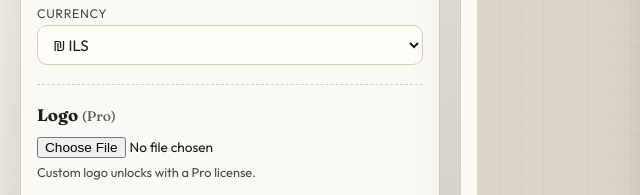
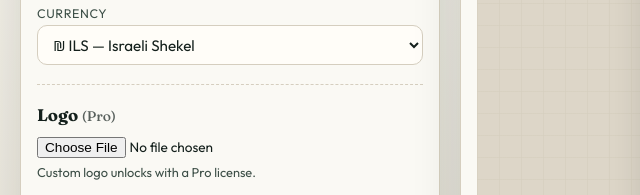
Before and after one commit to mkkCoder/makepricecard, a plain HTML site: page app.html in a window 1280 px wide. Shown: the part 439-634 px from the top of the page, 0-640 px from the left. Drawn offline with nearby package versions, Linux system fonts and the light colour scheme.

Commit message:
Drop Pro to  and expand currency picker to 25 ISO codes.
Co-authored-by: Cursor <cursoragent@cursor.com>

```diff
--- a/app.html
+++ b/app.html
@@ -128,7 +128,7 @@
           ×
         </button>
         <h2 data-paywall-title>Unlock FastPriceCard Pro</h2>
-        <p class="lead">One-time $19 lifetime unlock. Keep working — checkout opens in a new tab.</p>
+        <p class="lead">One-time $10 lifetime unlock. Keep working — checkout opens in a new tab.</p>
         <ul id="perk-list"></ul>
         <div class="paywall-actions">
           <a
@@ -138,7 +138,7 @@
             target="_blank"
             rel="noopener noreferrer"
             style="text-align: center; text-decoration: none"
-            >Get License ($19)</a
+            >Get License ($10)</a
           >
           <form id="license-form">
             <label class="field" for="license-key">Enter license key</label>
--- a/js/app.js
+++ b/js/app.js
@@ -8,10 +8,11 @@ import {
 } from './license.js';
 import { initPaywall, openPaywall, proPerkList } from './paywall.js';
 import { renderPreview } from './preview.js';
-import { defaultState, moveItem, uid } from './state.js';
+import { defaultState, moveItem, normalizeCurrency, uid } from './state.js';
 import { exportCsv, exportJson, loadState, saveState } from './storage.js';
 
 let state = loadState() || defaultState();
+state.currency = normalizeCurrency(state.currency);
 let isPro = false;
 let saveTimer = null;
 
@@ -67,11 +68,11 @@ function renderEditor() {
   if (curSel && !curSel.dataset.ready) {
     curSel.innerHTML = CURRENCIES.map(
       (c) =>
-        `<option value="${c.symbol}">${c.symbol} ${c.code}</option>`
+        `<option value="${c.code}">${c.symbol} ${c.code} — ${c.name}</option>`
     ).join('');
     curSel.dataset.ready = '1';
   }
-  if (curSel) curSel.value = state.currency;
+  if (curSel) curSel.value = normalizeCurrency(state.currency);
 
   $('#biz-name').value = state.business.name || '';
   $('#biz-tagline').value = state.business.tagline || '';
@@ -192,7 +193,7 @@ function bindEditor() {
     else if (t.id === 'biz-tagline') state.business.tagline = t.value;
     else if (t.id === 'biz-phone') state.business.phone = t.value;
     else if (t.id === 'biz-ig') state.business.instagram = t.value.replace(/^@/, '');
-    else if (t.id === 'currency') state.currency = t.value;
+    else if (t.id === 'currency') state.currency = normalizeCurrency(t.value);
     else if (t.matches('[data-cat-field="name"]')) {
       const ci = Number(t.dataset.ci);
       state.categories[ci].name = t.value;
--- a/js/config.js
+++ b/js/config.js
@@ -24,10 +24,31 @@ export const STORAGE_KEY = 'fastpricecard-v1';
 export const LICENSE_KEY = 'fastpricecard-license-v1';
 
 export const CURRENCIES = [
-  { code: 'USD', symbol: '$' },
-  { code: 'EUR', symbol: '€' },
-  { code: 'ILS', symbol: '₪' },
-  { code: 'GBP', symbol: '£' },
+  { code: 'USD', symbol: '$', name: 'US Dollar' },
+  { code: 'EUR', symbol: '€', name: 'Euro' },
+  { code: 'GBP', symbol: '£', name: 'British Pound' },
+  { code: 'ILS', symbol: '₪', name: 'Israeli Shekel' },
+  { code: 'CAD', symbol: 'C$', name: 'Canadian Dollar' },
+  { code: 'AUD', symbol: 'A$', name: 'Australian Dollar' },
+  { code: 'NZD', symbol: 'NZ$', name: 'New Zealand Dollar' },
+  { code: 'CHF', symbol: 'CHF', name: 'Swiss Franc' },
+  { code: 'JPY', symbol: '¥', name: 'Japanese Yen' },
+  { code: 'CNY', symbol: '¥', name: 'Chinese Yuan' },
+  { code: 'KRW', symbol: '₩', name: 'South Korean Won' },
+  { code: 'INR', symbol: '₹', name: 'Indian Rupee' },
+  { code: 'AED', symbol: 'د.إ', name: 'UAE Dirham' },
+  { code: 'SAR', symbol: '﷼', name: 'Saudi Riyal' },
+  { code: 'TRY', symbol: '₺', name: 'Turkish Lira' },
+  { code: 'BRL', symbol: 'R$', name: 'Brazilian Real' },
+  { code: 'MXN', symbol: 'MX$', name: 'Mexican Peso' },
+  { code: 'PLN', symbol: 'zł', name: 'Polish Zloty' },
+  { code: 'SEK', symbol: 'kr', name: 'Swedish Krona' },
+  { code: 'NOK', symbol: 'kr', name: 'Norwegian Krone' },
+  { code: 'DKK', symbol: 'kr', name: 'Danish Krone' },
+  { code: 'ZAR', symbol: 'R', name: 'South African Rand' },
+  { code: 'THB', symbol: '฿', name: 'Thai Baht' },
+  { code: 'SGD', symbol: 'S$', name: 'Singapore Dollar' },
+  { code: 'HKD', symbol: 'HK$', name: 'Hong Kong Dollar' },
 ];
 
 export const TEMPLATES = [
--- a/js/state.js
+++ b/js/state.js
@@ -12,7 +12,7 @@ export function defaultState() {
       phone: '+1 555 0100',
       instagram: 'studionorth',
     },
-    currency: '₪',
+    currency: 'ILS',
     categories: [
       {
         id: uid('cat'),
@@ -51,10 +51,21 @@ export function defaultState() {
   };
 }
 
+/** Normalize legacy symbol saves (e.g. "₪") to ISO codes. */
+export function normalizeCurrency(value) {
+  if (!value) return 'ILS';
+  const asCode = CURRENCIES.find((c) => c.code === value);
+  if (asCode) return asCode.code;
+  if (value === '$') return 'USD';
+  const matches = CURRENCIES.filter((c) => c.symbol === value);
+  if (matches.length === 1) return matches[0].code;
+  if (matches.length > 1) return matches[0].code;
+  return 'ILS';
+}
+
 export function currencySymbol(codeOrSymbol) {
-  const found = CURRENCIES.find(
-    (c) => c.symbol === codeOrSymbol || c.code === codeOrSymbol
-  );
+  const code = normalizeCurrency(codeOrSymbol);
+  const found = CURRENCIES.find((c) => c.code === code);
   return found?.symbol || codeOrSymbol || '$';
 }
 
```
Also changed, not shown: index.html (+5 -4 lines), README.md.
